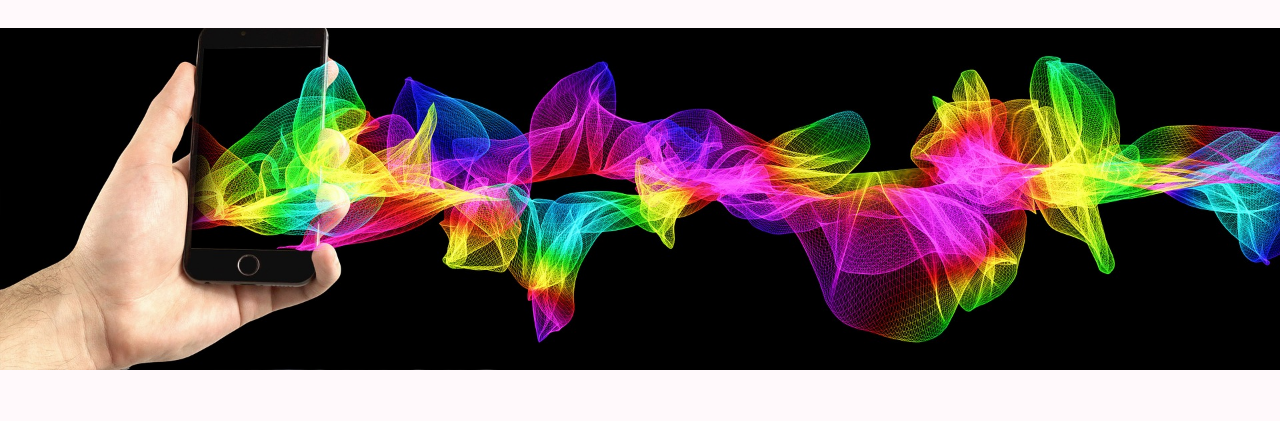
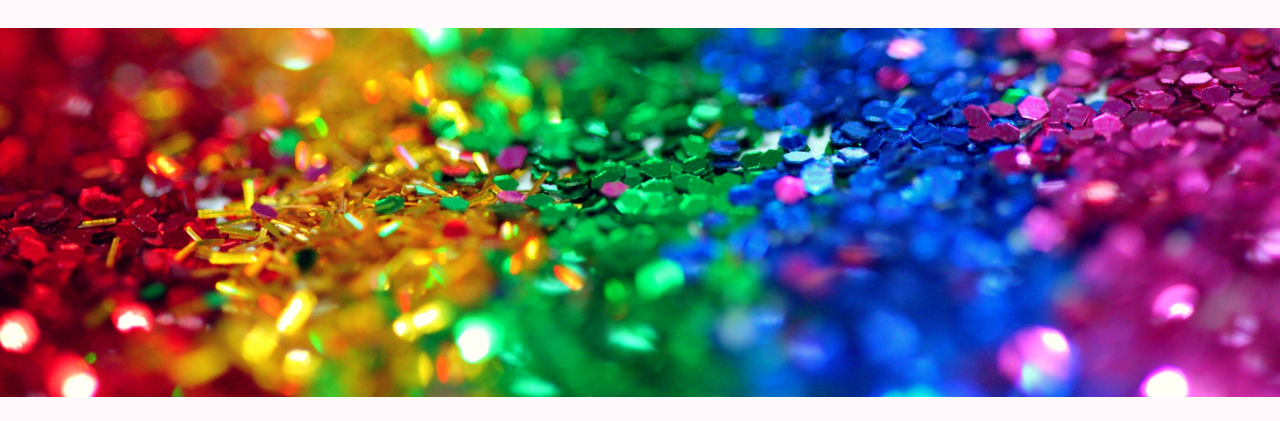
Before and after one commit to jigsaw2510/shop, a plain HTML site: page index.html in a window 1280 px wide. Shown: the part 72-493 px from the top of the page. Drawn offline with Linux system fonts and the light colour scheme.

Commit message:
updated banner

```diff
--- a/index.html
+++ b/index.html
@@ -63,7 +63,7 @@
             margin-top: 42px;
         }
         .hero img {
-            max-width: 100vw;
+            width: 100vw !important;
             display: block;
             border: none;
             padding: 0;
@@ -264,7 +264,7 @@
     </nav>
     <!-- Hero -->
     <div class="hero">
-        <img src="images/banner.jpg" id="banner">
+        <img src="images/banner3.jpg" id="banner">
     </div>
     <section class="row" id="action">
     	<div class="column-2">
@@ -370,7 +370,7 @@
     </div>
     <!-- Footer -->
     <footer class="footer clear">
-        &copy Foto Foto 2021. Toate drepturile rezervate | Servicii de webdesign oferite de catalingavrila.com
+        &copy Zahara Boutique 2021. Toate drepturile rezervate | Servicii de webdesign oferite de catalingavrila.com
     </footer>
     </main>
 </body>
```
Also changed, not shown: images/banner2.jpg (added), images/banner3.jpg (added).
